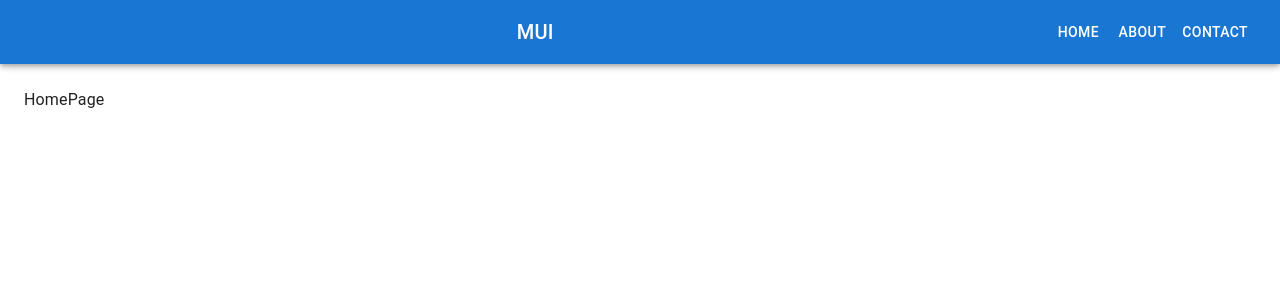
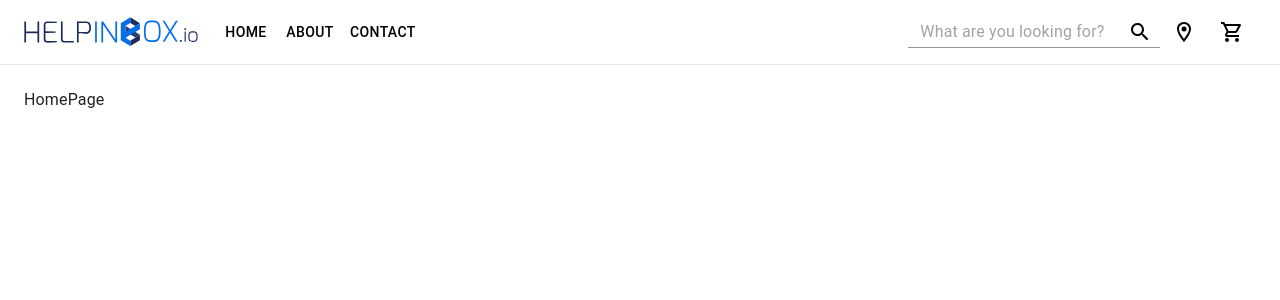
Before and after one commit to Mustafa2911/ecommerce-1, a React (Create React App) app: page / in a window 1280 px wide. Shown: the top 300 px of the page. Built offline with nearby package versions, Linux system fonts and the light colour scheme.

Commit message:
Design changes in Navbar

```diff
--- a/src/Components/NavBar.js
+++ b/src/Components/NavBar.js
@@ -2,7 +2,6 @@ import * as React from "react";
 import AppBar from "@mui/material/AppBar";
 import Box from "@mui/material/Box";
 import CssBaseline from "@mui/material/CssBaseline";
-import Divider from "@mui/material/Divider";
 import Drawer from "@mui/material/Drawer";
 import IconButton from "@mui/material/IconButton";
 import List from "@mui/material/List";
@@ -11,8 +10,15 @@ import ListItemButton from "@mui/material/ListItemButton";
 import ListItemText from "@mui/material/ListItemText";
 import MenuIcon from "@mui/icons-material/Menu";
 import Toolbar from "@mui/material/Toolbar";
-import Typography from "@mui/material/Typography";
 import Button from "@mui/material/Button";
+import InputAdornment from "@mui/material/InputAdornment";
+import { SearchRounded } from "@mui/icons-material";
+import TextField from "@mui/material/TextField";
+import LocationOnOutlinedIcon from "@mui/icons-material/LocationOnOutlined";
+import ShoppingCartOutlinedIcon from "@mui/icons-material/ShoppingCartOutlined";
+import { useTheme } from "@mui/material/styles";
+import Logo from "./logo.svg";
+import Divider from "@mui/material/Divider";
 
 const drawerWidth = 240;
 const navItems = ["Home", "About", "Contact"];
@@ -20,21 +26,45 @@ const navItems = ["Home", "About", "Contact"];
 function NavBar(props) {
   const { window } = props;
   const [mobileOpen, setMobileOpen] = React.useState(false);
+  const [selectedItem, setSelectedItem] = React.useState(null);
+  const theme = useTheme();
 
   const handleDrawerToggle = () => {
     setMobileOpen((prevState) => !prevState);
   };
 
+  const handleNavItemClick = (item) => {
+    setSelectedItem(item);
+    handleDrawerToggle();
+  };
+
   const drawer = (
     <Box onClick={handleDrawerToggle} sx={{ textAlign: "center" }}>
-      <Typography variant='h6' sx={{ my: 2 }}>
-        MUI
-      </Typography>
+      <Box
+        sx={{
+          display: "flex",
+          justifyContent: "center",
+          alignItems: "center",
+          py: 2,
+        }}
+      >
+        <img src={Logo} alt='Logo' />
+      </Box>
       <Divider />
+
       <List>
         {navItems.map((item) => (
           <ListItem key={item} disablePadding>
-            <ListItemButton sx={{ textAlign: "center" }}>
+            <ListItemButton
+              sx={{
+                textAlign: "center",
+                backgroundColor:
+                  selectedItem === item
+                    ? theme.palette.success.main
+                    : "transparent",
+              }}
+              onClick={() => handleNavItemClick(item)}
+            >
               <ListItemText primary={item} />
             </ListItemButton>
           </ListItem>
@@ -49,10 +79,16 @@ function NavBar(props) {
   return (
     <>
       <CssBaseline />
-      <AppBar component='nav'>
-        <Toolbar>
+      <AppBar
+        component='nav'
+        className='border-b-[1px]'
+        sx={{ boxShadow: "none" }}
+        color='transparent'
+      >
+        <Toolbar sx={{ display: "flex", justifyContent: "space-between" }}>
+          <Box sx={{ display: "flex", alignItems: "center" }}>
             <IconButton
-            color='inherit'
+              color='black'
               aria-label='open drawer'
               edge='start'
               onClick={handleDrawerToggle}
@@ -60,19 +96,55 @@ function NavBar(props) {
             >
               <MenuIcon />
             </IconButton>
-          <Typography
-            variant='h6'
-            component='div'
-            sx={{ flexGrow: 1, display: { xs: "none", sm: "block" } }}
+            <Box sx={{ flexGrow: 1, display: { xs: "none", sm: "block" } }}>
+              <img
+                src={Logo}
+                alt='Logo'
+                style={{
+                  flexGrow: 1,
+                  marginRight: "16px",
+                }}
+              />
+            </Box>
+
+            <Box sx={{ display: { xs: "none", sm: "flex" } }}>
+              {navItems.map((item) => (
+                <Button
+                  sx={{
+                    color: "black",
+                    backgroundColor:
+                      selectedItem === item
+                        ? "rgba(0, 0, 0, 0.04)"
+                        : "transparent",
+                  }}
+                  key={item}
+                  onClick={() => setSelectedItem(item)}
                 >
-            MUI
-          </Typography>
-          <Box sx={{ display: { xs: "none", sm: "block" } }}>
-            {navItems.map((item) => (
-              <Button key={item} sx={{ color: "#fff" }}>
                   {item}
                 </Button>
               ))}
+            </Box>
+          </Box>
+          <Box sx={{ display: "flex", alignItems: "center" }}>
+            <TextField
+              placeholder='   What are you looking for?'
+              id='input-with-icon-textfield'
+              sx={{ color: "black" }}
+              InputProps={{
+                endAdornment: (
+                  <InputAdornment position='start'>
+                    <SearchRounded sx={{ color: "black" }} />
+                  </InputAdornment>
+                ),
+              }}
+              variant='standard'
+            />
+            <IconButton sx={{ color: "black" }} size='large'>
+              <LocationOnOutlinedIcon />
+            </IconButton>
+            <IconButton sx={{ color: "black" }} size='large'>
+              <ShoppingCartOutlinedIcon />
+            </IconButton>
           </Box>
         </Toolbar>
       </AppBar>
--- a/src/Layout/MainLayout.js
+++ b/src/Layout/MainLayout.js
@@ -7,9 +7,7 @@ import Toolbar from "@mui/material/Toolbar";
 const MainLayout = () => {
   return (
     <Box sx={{ display: "flex" }}>
-      <header>
-        <NavBar />
-      </header>
+      <NavBar />
       <Box component='main' sx={{ p: 3 }}>
         <Toolbar />
         <Outlet />
```
Also changed, not shown: src/Components/logo.svg (added). Lines whose indentation alone changed are shown as unchanged.
